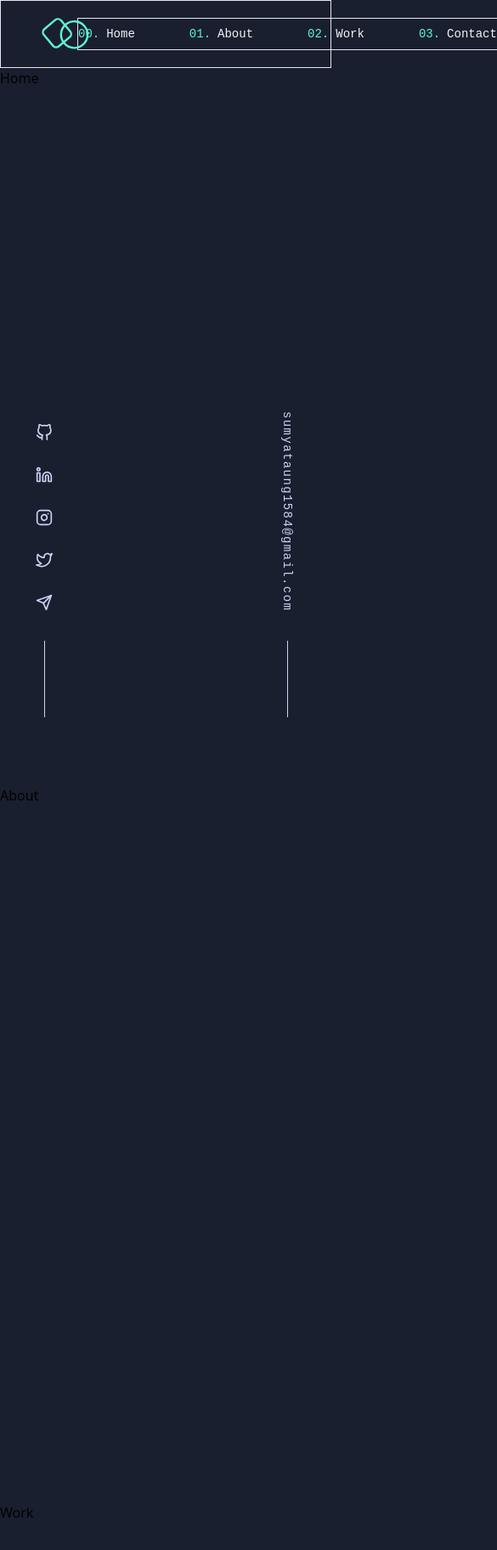
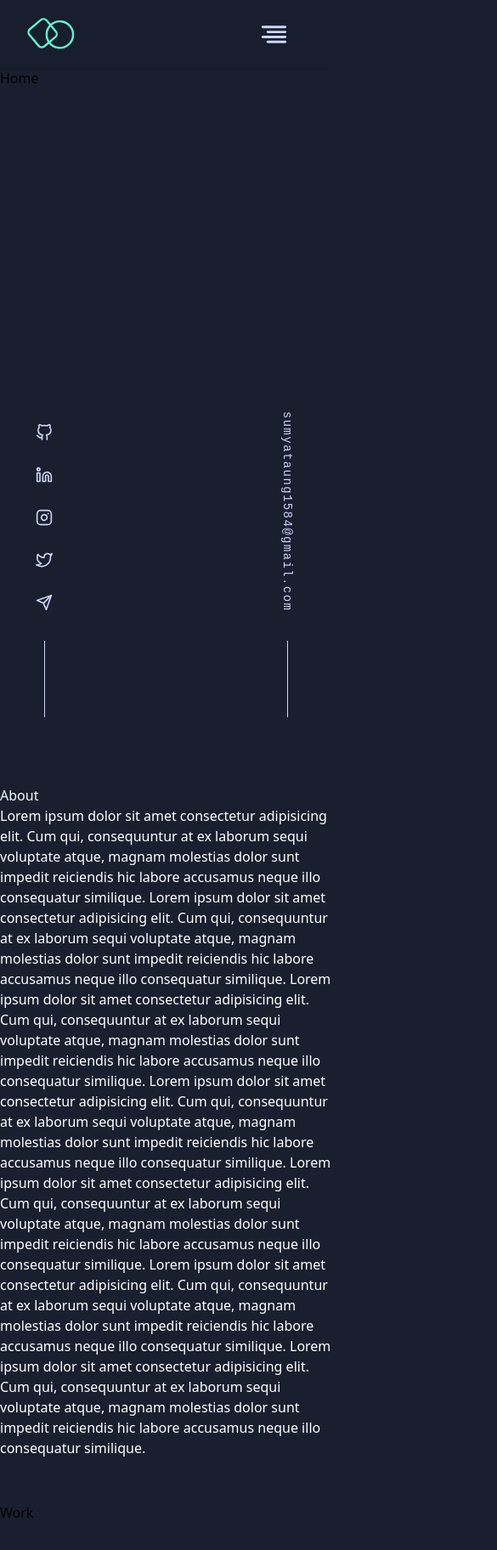
Before and after one commit to sumyat-aung/su-myat-aung-portfolio, a React (Vite) app: page / in a window 390 px wide. Shown: the top 1824 px of the page at 85% size, 585 px wide, since content can reach past the window. Built offline with nearby package versions, Linux system fonts and the light colour scheme.

Commit message:
responsive nav-bar

```diff
--- a/src/app/App.tsx
+++ b/src/app/App.tsx
@@ -1,5 +1,4 @@
-import { useEffect, useState } from "react";
-import { Route, Routes } from "react-router-dom";
+import { useEffect, useState, useRef } from "react";
 
 import Nav from "../components/Nav";
 
@@ -11,7 +10,9 @@ import Right from "../socials/Right";
 import About from "../pages/About";
 import Home from "../pages/Home";
 import Work from "../pages/Work";
-import Contant from "../pages/Contant";
+import Contact from "../pages/Contact";
+
+// ! ^ importing ^
 
 const App: React.FC = () => {
   // Intro showing for 3s
@@ -27,16 +28,18 @@ const App: React.FC = () => {
         <Intro />
       ) : (
         <div>
-          <>
+          <div>
             <Right />
             <Left />
-          </>
+          </div>
           <>
             <Nav />
-            <Home />
-            <About />
-            <Work />
-            <Contant />
+            <div className="mt-[80px]">
+              <Home />
+              <About />
+              <Work />
+              <Contact />
+            </div>
           </>
         </div>
       )}
--- a/src/components/Nav.tsx
+++ b/src/components/Nav.tsx
@@ -1,10 +1,51 @@
-import React from "react";
+import React, { useEffect, useState } from "react";
+
+import bar from "../assets/logo/align-right.svg";
+import close from "../assets/logo/x.svg";
+
+// ! ^ importing ^
 
 const Nav: React.FC = () => {
+  //showing nav bar on scroll up
+  const [scrollDirection, setScrollDirection] = useState("up");
+  useEffect(() => {
+    let lastScrollTop = 0;
+    function handleScroll() {
+      let scrollTop = window.pageYOffset || document.documentElement.scrollTop;
+      if (scrollTop > lastScrollTop) {
+        setScrollDirection("down");
+      } else {
+        setScrollDirection("up");
+      }
+      lastScrollTop = scrollTop;
+    }
+
+    window.addEventListener("scroll", handleScroll);
+    return () => window.removeEventListener("scroll", handleScroll);
+  }, []);
+
+  //responsive nav-bar open, close state
+  const [openNav, setOpenNav] = useState(false);
+
+  //  disabled scrolling when the nav is open
+  const toggleBodyOverflow = () => {
+    document.body.style.overflow = openNav ? "hidden" : "auto";
+  };
+  useEffect(() => {
+    toggleBodyOverflow();
+  }, [openNav]);
+
+  // close nav bar
+  const closeBar = () => {
+    setOpenNav(false);
+  };
+
   return (
-    <div className="border w-full flex justify-between px-[50px] h-[80px] items-center">
+    <div
+      className={`bg-[#191f2fe0] w-full flex justify-between px-[50px] h-[80px] items-center fixed transition-all ${scrollDirection}`}
+    >
       <a href="#home">
-        <div className="ml-4">
+        <div className="ml-4s">
           <svg
             xmlns="http://www.w3.org/2000/svg"
             className="icon icon-tabler icon-tabler-circle-square hover:fill-[#5ff4d115]"
@@ -23,7 +64,7 @@ const Nav: React.FC = () => {
           </svg>
         </div>
       </a>
-      <div className="border flex">
+      <div className="md:flex hidden">
         <a
           href="#home"
           className="text-gray-100 font-fira pr-8 text-sm py-2 hover:text-txt"
@@ -53,6 +94,58 @@ const Nav: React.FC = () => {
           Contact
         </a>
       </div>
+
+      <div className="md:hidden inline-block">
+        {openNav ? (
+          <img src={close} alt="Bar" className="w-[35px]" onClick={closeBar} />
+        ) : (
+          <img
+            src={bar}
+            alt="Bar"
+            className="w-[35px]"
+            onClick={() => setOpenNav(true)}
+          />
+        )}
+      </div>
+
+      {openNav && (
+        <div className="fixed bg-[#191f2ff3] top-0 left-0 w-[100vw] h-[100vh] justify-center items-center flex flex-col -z-10">
+          <div className="flex flex-col">
+            <a
+              href="#home"
+              className="text-gray-100 font-fira px-8 text-sm py-2 hover:text-txt"
+              onClick={closeBar}
+            >
+              <span className="text-txt mr-2">00.</span>
+              Home
+            </a>
+            <a
+              href="#about"
+              className="text-gray-100 font-fira px-8 text-sm py-2 hover:text-txt"
+              onClick={closeBar}
+            >
+              <span className="text-txt mr-2">01.</span>
+              About
+            </a>
+            <a
+              href="#work"
+              className="text-gray-100 font-fira px-8 text-sm py-2 hover:text-txt"
+              onClick={closeBar}
+            >
+              <span className="text-txt mr-2">02.</span>
+              Work
+            </a>
+            <a
+              href="#contact"
+              className="text-gray-100 font-fira pl-8 text-sm py-2 hover:text-txt"
+              onClick={closeBar}
+            >
+              <span className="text-txt mr-2">03.</span>
+              Contact
+            </a>
+          </div>
+        </div>
+      )}
     </div>
   );
 };
--- a/src/css/style.css
+++ b/src/css/style.css
@@ -19,6 +19,10 @@
   box-sizing: border-box;
   scroll-behavior: smooth;
   -webkit-font-smoothing: antialiased;
+}
+
+body {
+  overflow: overlay;
 }
 
 /* Intro logo animation */
@@ -113,10 +117,6 @@
   width: 12px;
 }
 
-::-webkit-scrollbar-track {
-  background: #191f2f;
-}
-
 /* styling selection */
 
 ::selection {
@@ -129,3 +129,13 @@
 .vertical-rl {
   writing-mode: vertical-lr;
 }
+
+.down {
+  top: -80px;
+}
+
+.up {
+  top: 0;
+  box-shadow: 0 1px 2px 0 rgb(0 0 0 / 0.1), 0 1px 2px -1px rgb(0 0 0 / 0.1);
+  backdrop-filter: blur(10px);
+}
--- a/src/intro/Intro.tsx
+++ b/src/intro/Intro.tsx
@@ -1,7 +1,8 @@
 import React from "react";
-import "../css/style.css";
 
-const Intro = () => {
+// ! ^ importing ^
+
+const Intro: React.FC = () => {
   return (
     <div className="w-[100vw] h-[100vh] bg-bg flex justify-center items-center">
       <svg
@@ -12,7 +13,7 @@ const Intro = () => {
         transform="scale(4) rotate(140)"
         viewBox="0 0 24 24"
         strokeWidth="1"
-        stroke="#BDE4E6"
+        stroke="#5FF4D1"
         fill="none"
         strokeLinecap="round"
         strokeLinejoin="round"
--- a/src/pages/About.tsx
+++ b/src/pages/About.tsx
@@ -1,9 +1,36 @@
 import React from "react";
 
-const About = () => {
+// ! ^ importing ^
+
+const About: React.FC = () => {
   return (
-    <div className="h-[100vh]" id="about">
+    <div className="h-[100vh] text-teal-50" id="about">
       About
+      <h1 className="text-white">
+        {" "}
+        Lorem ipsum dolor sit amet consectetur adipisicing elit. Cum qui,
+        consequuntur at ex laborum sequi voluptate atque, magnam molestias dolor
+        sunt impedit reiciendis hic labore accusamus neque illo consequatur
+        similique. Lorem ipsum dolor sit amet consectetur adipisicing elit. Cum
+        qui, consequuntur at ex laborum sequi voluptate atque, magnam molestias
+        dolor sunt impedit reiciendis hic labore accusamus neque illo
+        consequatur similique. Lorem ipsum dolor sit amet consectetur
+        adipisicing elit. Cum qui, consequuntur at ex laborum sequi voluptate
+        atque, magnam molestias dolor sunt impedit reiciendis hic labore
+        accusamus neque illo consequatur similique. Lorem ipsum dolor sit amet
+        consectetur adipisicing elit. Cum qui, consequuntur at ex laborum sequi
+        voluptate atque, magnam molestias dolor sunt impedit reiciendis hic
+        labore accusamus neque illo consequatur similique. Lorem ipsum dolor sit
+        amet consectetur adipisicing elit. Cum qui, consequuntur at ex laborum
+        sequi voluptate atque, magnam molestias dolor sunt impedit reiciendis
+        hic labore accusamus neque illo consequatur similique. Lorem ipsum dolor
+        sit amet consectetur adipisicing elit. Cum qui, consequuntur at ex
+        laborum sequi voluptate atque, magnam molestias dolor sunt impedit
+        reiciendis hic labore accusamus neque illo consequatur similique. Lorem
+        ipsum dolor sit amet consectetur adipisicing elit. Cum qui, consequuntur
+        at ex laborum sequi voluptate atque, magnam molestias dolor sunt impedit
+        reiciendis hic labore accusamus neque illo consequatur similique.
+      </h1>
     </div>
   );
 };
--- a/src/pages/Contant.tsx
+++ b/src/pages/Contact.tsx
@@ -1,6 +1,8 @@
 import React from "react";
 
-const Contant = () => {
+// ! ^ importing ^
+
+const Contact: React.FC = () => {
   return (
     <div className="h-[100vh]" id="contact">
       Contant
@@ -8,4 +10,4 @@ const Contant = () => {
   );
 };
 
-export default Contant;
+export default Contact;
--- a/src/pages/Home.tsx
+++ b/src/pages/Home.tsx
@@ -1,6 +1,8 @@
 import React from "react";
 
-const Home = () => {
+// ! ^ importing ^
+
+const Home: React.FC = () => {
   return (
     <div className="h-[100vh]" id="home">
       Home
--- a/src/pages/Work.tsx
+++ b/src/pages/Work.tsx
@@ -1,6 +1,8 @@
 import React from "react";
 
-const Work = () => {
+// ! ^ importing ^
+
+const Work: React.FC = () => {
   return (
     <div className="h-[100vh]" id="work">
       Work
--- a/src/socials/Left.tsx
+++ b/src/socials/Left.tsx
@@ -1,4 +1,6 @@
 import React from "react";
+
+// ! ^ importing ^
 
 const Left: React.FC = () => {
   return (
--- a/src/socials/Right.tsx
+++ b/src/socials/Right.tsx
@@ -5,6 +5,8 @@ import linkedin from "../assets/social-icons/linkedin.svg";
 import instagram from "../assets/social-icons/instagram.svg";
 import twitter from "../assets/social-icons/twitter.svg";
 import telegram from "../assets/social-icons/telegram.svg";
+
+// ! ^ importing ^
 
 const Right: React.FC = () => {
   return (
```
Also changed, not shown: src/assets/logo/align-right.svg (added), src/assets/logo/x.svg (added).
